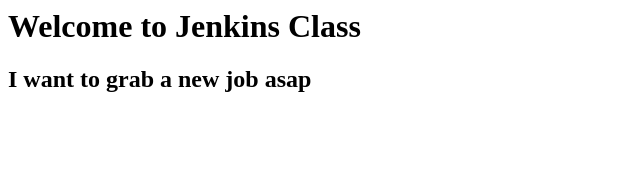
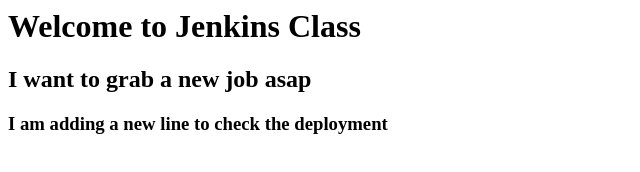
Before and after one commit to Kamalpreetgulati/jenkins-demo, a plain HTML site: page index.html in a window 1280 px wide. Shown: the whole page, without its empty margins (0-640 px from the left). Drawn offline with Linux system fonts and the light colour scheme.

Commit message:
Update index.html

```diff
--- a/index.html
+++ b/index.html
@@ -1,2 +1,3 @@
 <h1>Welcome to Jenkins Class</h1>
 <h2>I want to grab a new job asap</h2>
+<h3>I am adding a new line to check the deployment</h3>
```
